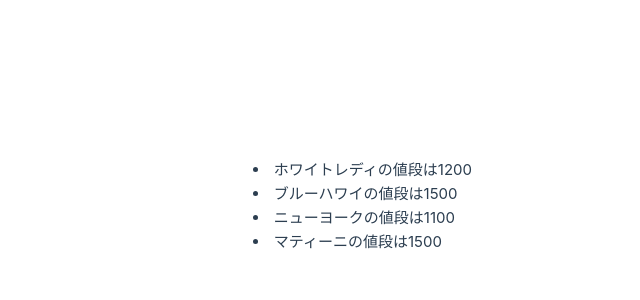
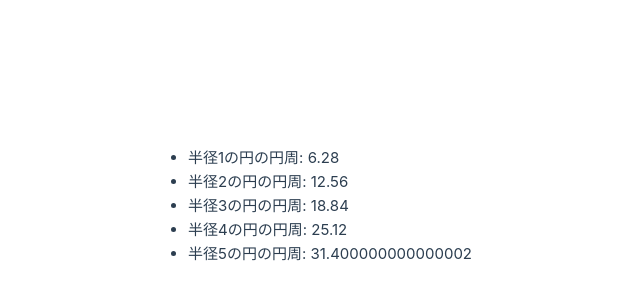
Before and after one commit to takatoshi-tenko/vue-folder, a Vue app in the folder vue3/hello-vue/: page / in a window 1280 px wide. Shown: the part 194-494 px from the top of the page, without its empty margins (168-808 px from the left). Built offline with nearby package versions, Linux system fonts and the light colour scheme.

Commit message:
リスト6.11 カウンタ変数を利用したループ

```diff
--- a/vue3/hello-vue/src/App.vue
+++ b/vue3/hello-vue/src/App.vue
@@ -1,25 +1,9 @@
-<script setup lang="ts">
-import { ref } from 'vue'
-
-const cocktailDataListInit: Cocktail[] = [
-  { id: 2345, name: 'ホワイトレディ', price: 1200 },
-  { id: 4412, name: 'ブルーハワイ', price: 1500 },
-  { id: 3364, name: 'ニューヨーク', price: 1100 },
-  { id: 7768, name: 'マティーニ', price: 1500 }
-]
-const cocktailDataList = ref(cocktailDataListInit)
-
-interface Cocktail {
-  id: number
-  name: string
-  price: number
-}
-</script>
-
 <template>
-  <div>
-    <li v-for="cocktailItem in cocktailDataList" :key="cocktailItem.id">
-      {{ cocktailItem.name }}の値段は{{ cocktailItem.price }}
-    </li>
-  </div>
+	<ul>
+		<li
+			v-for="r in 5"
+			v-bind:key="r">
+			半径{{r}}の円の円周: {{2 * r * 3.14}}
+		</li>
+	</ul>
 </template>
```
